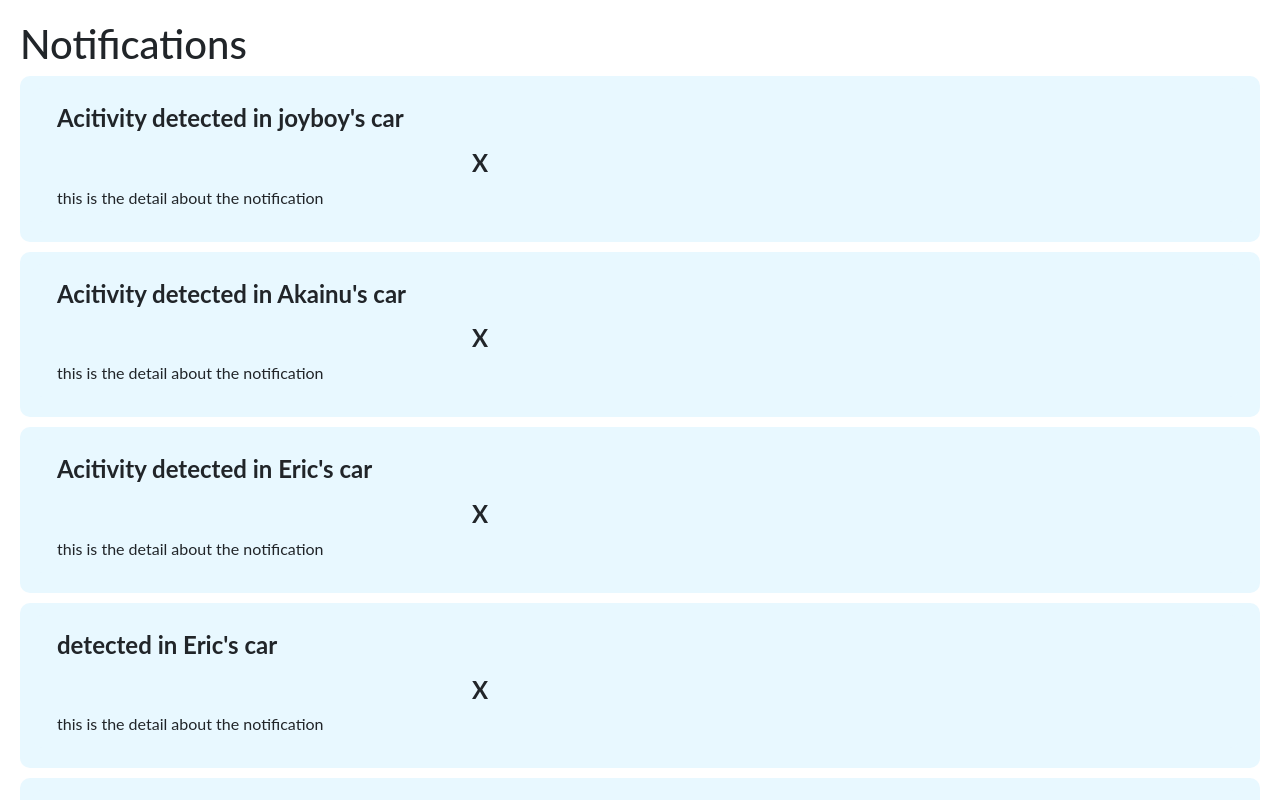
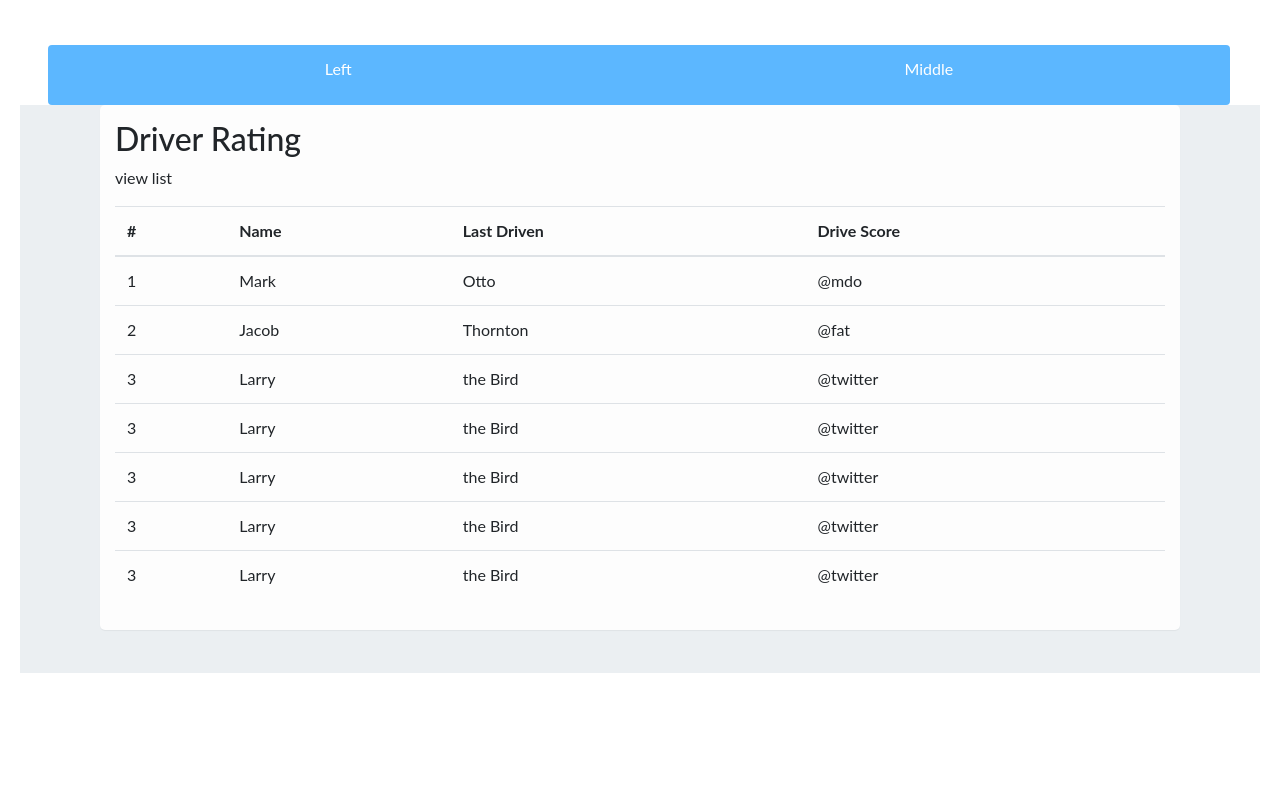
Before and after one commit to shady2498/autoapp, a Next.js app: page /notifications in a window 1280 px wide. Shown: the top 800 px of the page. Built offline with nearby package versions, Linux system fonts and the light colour scheme.

Commit message:
notificatiom page in progress

```diff
--- a/pages/index.js
+++ b/pages/index.js
@@ -7,7 +7,7 @@ import Vehicles from "../components/Vehicles";
 import Recordings from "../components/Recordings";
 import Search from "../components/Search";
 import Driverrating from "../components/driverRating";
-import Summary from './Summary'
+import summary from './summary'
 import CallEmergencyModal from "../components/callEmergencylModal";
 import ChangeEmail from "../components/changeEmail";
 export default function Home() {
--- a/pages/notifications.js
+++ b/pages/notifications.js
@@ -4,7 +4,90 @@ import Notifications from "../components/Notifications";
 export default function notifications() {
 	return (
 		<div>
-			<Notifications show="all" />
+		<div className="container-fluid">
+		<div class="col-12 mx-auto btn-group btn-group-justified">
+										<a class="btn btn-primary" role="button">Left</a>
+										<a class="btn btn-primary" role="button">Middle</a>
+										</div>
+										</div>
+			 <section role="main" class="content-body">
+<div className="container">
+<div className="row">
+<div class="col-md-12">
+	<section class="panel">
+		<header class="panel-heading">
+			<div class="panel-actions">
+				<a href="#" class="fa fa-caret-down"></a>
+					<a href="#" class="fa fa-times"></a>
+							</div>
+
+
+</header>
+				<div class="panel-body">
+				<h2 class="panel-title">Driver Rating</h2>
+				<p>view list</p>
+						<div class="table-responsive">
+							<table class="table table-hover mb-none">
+										<thead>
+											<tr>
+										<th>#</th>
+								<th> Name</th>
+								<th>Last Driven</th>
+								<th>Drive Score</th>
+									</tr>
+								</thead>
+									<tbody>
+											<tr>
+			<td>1</td>
+				<td>Mark</td>
+					<td>Otto</td>
+<td>@mdo</td>
+</tr>
+		<tr>
+		<td>2</td>
+		<td>Jacob</td>
+		<td>Thornton</td>
+		<td>@fat</td>
+			</tr>
+		<tr>
+	<td>3</td>
+		<td>Larry</td>
+			<td>the Bird</td>
+			<td>@twitter</td>
+						</tr>
+						<tr>
+	<td>3</td>
+		<td>Larry</td>
+			<td>the Bird</td>
+			<td>@twitter</td>
+						</tr>
+						<tr>
+	<td>3</td>
+		<td>Larry</td>
+			<td>the Bird</td>
+			<td>@twitter</td>
+						</tr>
+						<tr>
+	<td>3</td>
+		<td>Larry</td>
+			<td>the Bird</td>
+			<td>@twitter</td>
+						</tr>
+						<tr>
+	<td>3</td>
+		<td>Larry</td>
+			<td>the Bird</td>
+			<td>@twitter</td>
+						</tr>
+												</tbody>
+											</table>
+										</div>
+									</div>
+								</section>
+							</div>
+</div>
+</div>
+</section>
 		</div>
 	);
 }
```
Also changed, not shown: pages/driverrating.js (+82 -3 lines), styles/styles.css (line endings or trailing spaces).
